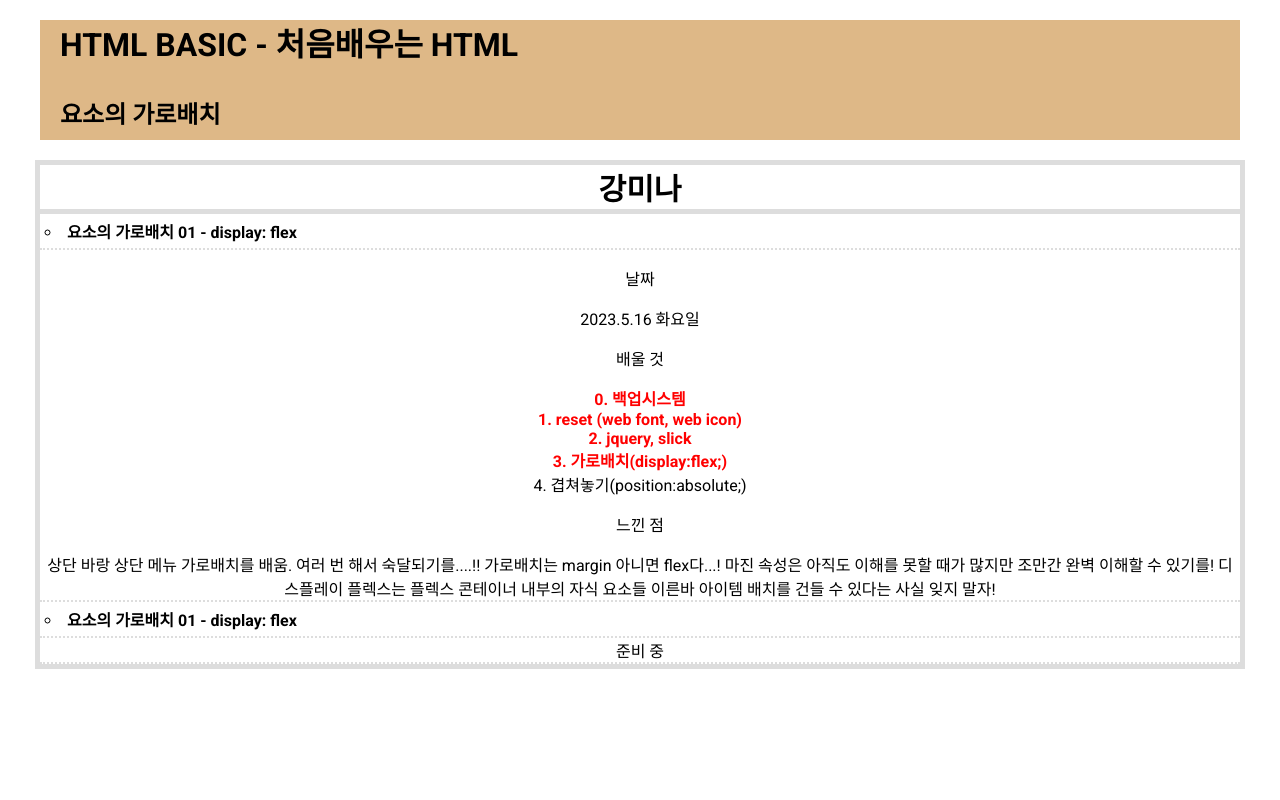
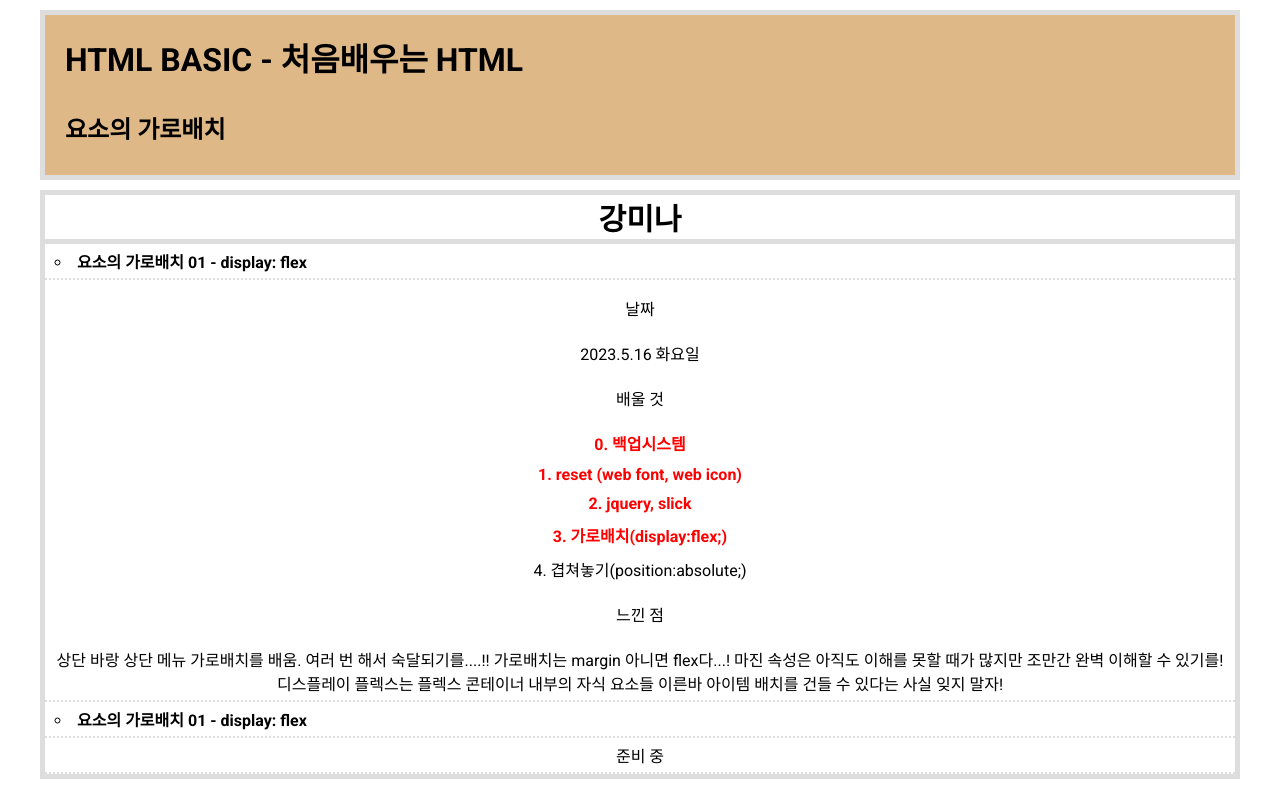
Before and after one commit to kangmina91/HTML_BASIC, a plain HTML site: page index.html in a window 1280 px wide. Drawn offline with Linux system fonts and the light colour scheme; some icons are missing.

Commit message:
html basic 실습!
html basic 실습!

```diff
--- a/css/main.css
+++ b/css/main.css
@@ -1,9 +1,12 @@
 .header {
 
     width: 1200px;
-    margin: 0 auto;
+    margin: 10px auto;
     background: burlywood;
     line-height: 50px;
+
+    border: 5px solid #ddd;
+    box-sizing: border-box;
 
 }
 
@@ -16,7 +19,10 @@ h2 {
     max-width: 1200px;
     width: 1200px;
     margin: 0 auto;
+    padding: auto;
     border: 5px solid #ddd;
+    box-sizing: border-box;
+
 }
 
 .name {
@@ -42,6 +48,10 @@ ul {
 
 }
 
+ul li {
+    padding: 5px 10px;
+}
+
 
 ul strong {
     color: red;
@@ -49,7 +59,6 @@ ul strong {
 }
 
 ul .click {
-    padding: 5px;
     list-style: circle;
     border-bottom: 2px dotted #ddd;
     font-weight: bold;
--- a/index.html
+++ b/index.html
@@ -11,7 +11,6 @@
 </head>
 
 <body>
-
     <header class="header">
         <h1>HTML BASIC - 처음배우는 HTML</h1>
         <h2>요소의 가로배치</h2>
@@ -26,10 +25,10 @@
             <p> 날짜</p>
             <li>2023.5.16 화요일</li>
             <p>배울 것</p>
-            <li> <strong>0. 백업시스템 </strong><i class="xi-check"></i> </li>
-            <li> <strong> 1. reset (web font, web icon)</strong><i class="xi-check"></i></li>
-            <li> <strong>2. jquery, slick</strong><i class="xi-check"></i></li>
-            <li><strong>3. 가로배치(display:flex;)</strong><i class="xi-check"></i></li>
+            <li> <strong>0. 백업시스템 </strong><i class="xi-check-min"></i> </li>
+            <li> <strong> 1. reset (web font, web icon)</strong><i class="xi-check-min"></i></li>
+            <li> <strong>2. jquery, slick</strong><i class="xi-check-min"></i></li>
+            <li><strong>3. 가로배치(display:flex;)</strong><i class="xi-check-min"></i></li>
             <li> 4. 겹쳐놓기(position:absolute;)</li>
             <p> 느낀 점</p>
             <li>상단 바랑 상단 메뉴 가로배치를 배움. 여러 번 해서 숙달되기를....!!
```
